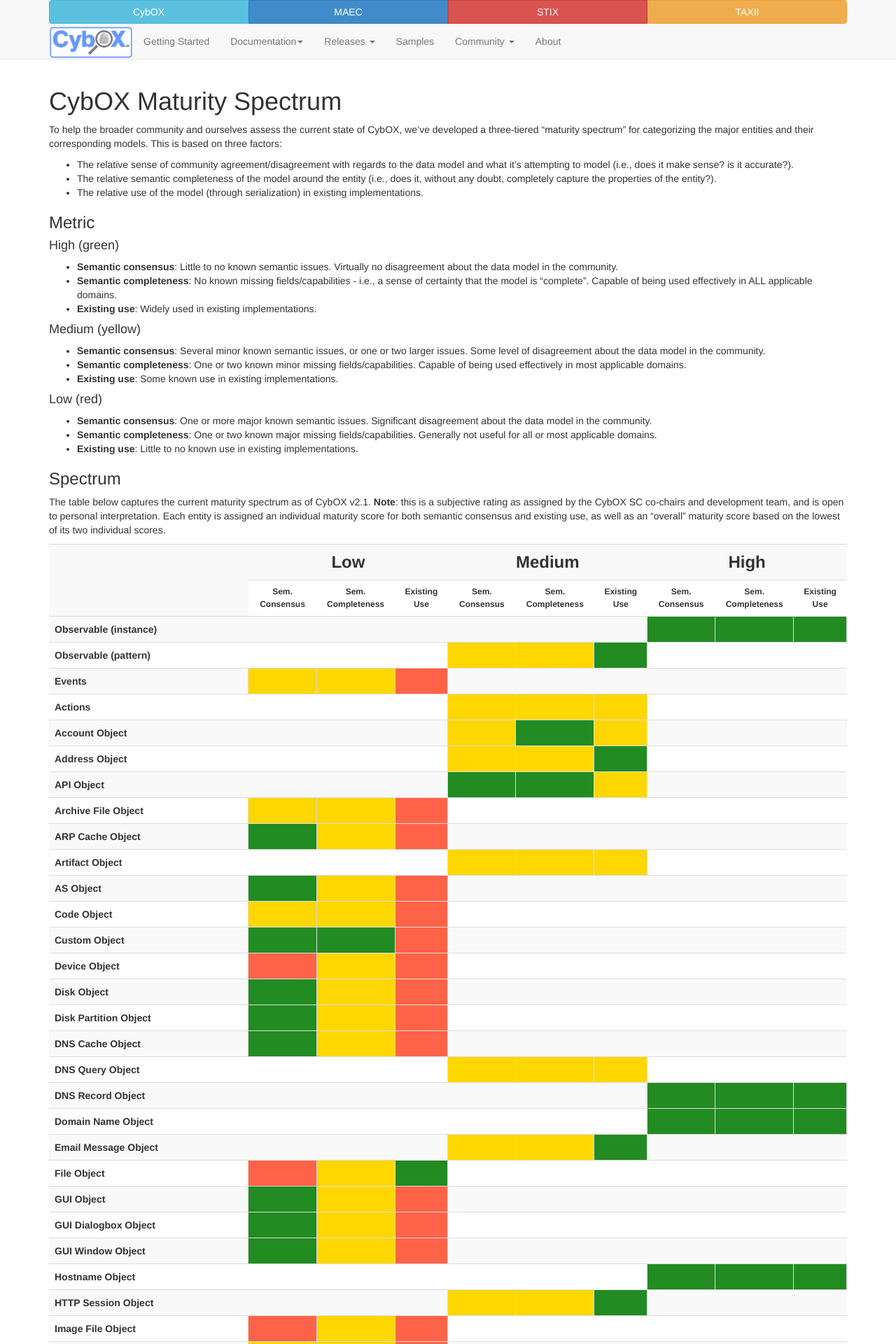
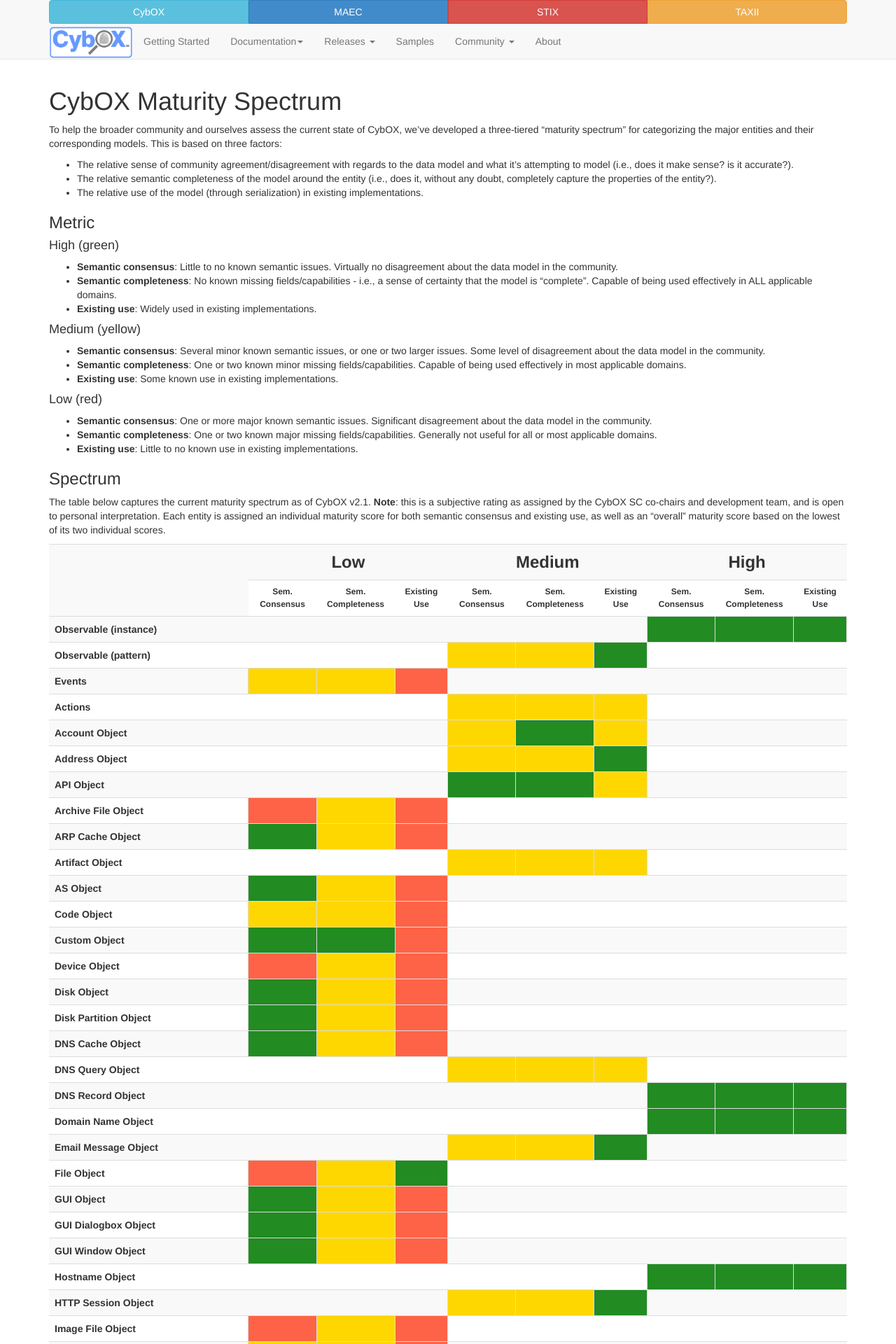
Before and after one commit to CybOXProject/cyboxproject.github.io, a Jekyll site: the page built from maturity-spectrum/index.md, in a window 1280 px wide. Shown: the top 1920 px of the page at 70% size. Built offline with Jekyll 4.4.1, drawn with Linux system fonts in a browser that asks for light colours; Markdown is read by kramdown in place of the engine named in the settings.

Commit message:
Updated Archive File score

```diff
--- a/maturity-spectrum/index.md
+++ b/maturity-spectrum/index.md
@@ -110,7 +110,7 @@
 </tr>
 <tr>
   <th scope="row"><b>Archive File Object</b></th>
-  <td style="border: 1px solid #ddd; background-color: gold;"></td>
+  <td style="border: 1px solid #ddd; background-color: tomato;"></td>
   <td style="border: 1px solid #ddd; background-color: gold;"></td>
   <td style="border: 1px solid #ddd; background-color: tomato;"></td>
   <td colspan="3"></td>
```
